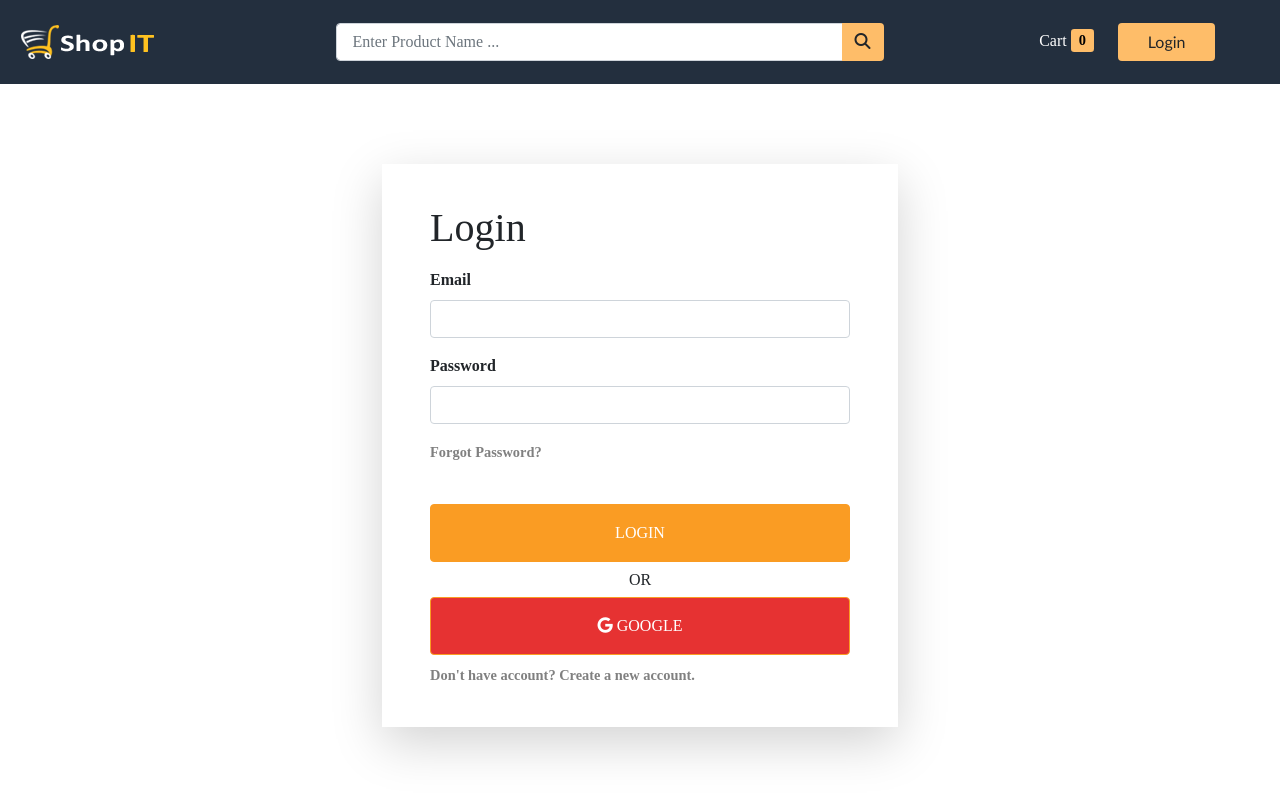
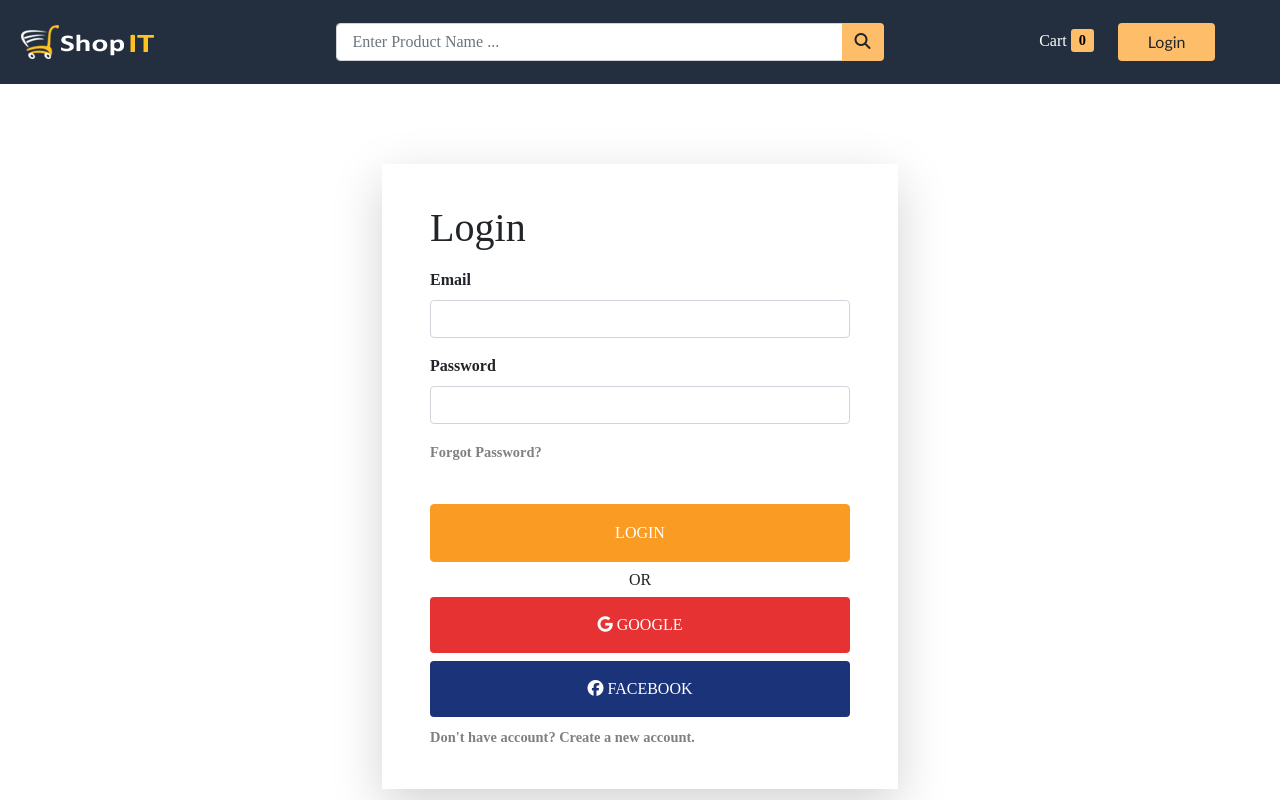
Before and after one commit to tuanfunix99/ShopIT-Ecommerce, a React (Create React App) app in the folder client/: page /login in a window 1280 px wide. Built offline with nearby package versions, Linux system fonts and the light colour scheme; no server answers.

Commit message:
update feature facebook login

```diff
--- a/client/src/components/access/AccessPage.jsx
+++ b/client/src/components/access/AccessPage.jsx
@@ -3,7 +3,7 @@ import { useSelector } from "react-redux";
 
 import "./Access.css";
 
-const AccessPage = ({ children, googleId }) => {
+const AccessPage = ({ children, passportId }) => {
   const { user } = useSelector((state) => state.user);
 
   const templateAlert = (title, message) => {
@@ -24,9 +24,9 @@ const AccessPage = ({ children, googleId }) => {
 
   return (
     <Fragment>
-      {user && !googleId && children}
+      {user && !passportId && children}
       {user &&
-        googleId &&
+        passportId &&
         templateAlert("ACCESS DENIDED", "Account not support this feature.")}
       {!user &&
         templateAlert("ACCESS DENIDED", "Please login to access pages.")}
--- a/client/src/components/ui/button/Button.css
+++ b/client/src/components/ui/button/Button.css
@@ -1,3 +1,9 @@
 .btn-google{
     background: rgb(230, 50, 50) !important;
+    border: 0px;
 }
+
+.btn-facebook{
+    background: rgb(27, 52, 121) !important;
+    border: 0px;
+}
--- a/client/src/pages/login/Login.jsx
+++ b/client/src/pages/login/Login.jsx
@@ -55,6 +55,11 @@ const Login = () => {
   const onLoginGoogle = () => {
     const origin = window.location.origin;
     window.location.replace(origin + "/auth/google");
+  };
+
+  const onLoginFacebook = () =>{
+    const origin = window.location.origin;
+    window.location.replace(origin + "/auth/facebook");
   };
 
   const onChangeHandler = (e) => {
@@ -129,6 +134,15 @@ const Login = () => {
               >
                 <i className="fab fa-google"></i> GOOGLE
               </Button>
+              <Button
+                id="login_button"
+                type="button"
+                className="btn btn-block btn-facebook py-3 mb-2 mt-0"
+                disabled={loading}
+                onClick={onLoginFacebook}
+              >
+                <i class="fab fa-facebook"></i> FACEBOOK
+              </Button>
               <Link to="/signup" className="mt-3 py-3">
                 Don't have account? Create a new account.
               </Link>
--- a/client/src/pages/product/ProductDetail.css
+++ b/client/src/pages/product/ProductDetail.css
@@ -1,3 +1,11 @@
 .control-arrow:hover {
-    background: rgba(255, 255, 255, 0) !important;
+  background: rgba(255, 255, 255, 0) !important;
 }
+
+.carousel.control-next.control-arrow:before {
+  border-left: 8px solid rgb(8, 8, 8);
+}
+
+.carousel-status {
+  display: none;
+}
--- a/client/src/pages/profile/Profile.jsx
+++ b/client/src/pages/profile/Profile.jsx
@@ -35,11 +35,15 @@ const Profile = () => {
           </div>
 
           <div className="col-12 col-md-5">
-            <h4>Full Name</h4>
+            <h4>Username</h4>
             <p>{user && user.username}</p>
 
-            <h4>Email Address</h4>
-            <p>{user && user.email}</p>
+            {user && !user.passportId && (
+              <Fragment>
+                <h4>Email Address</h4>
+                <p>{user && user.email}</p>
+              </Fragment>
+            )}
 
             <h4>Joined On</h4>
             <p>{user && String(user.createdAt).substring(0, 10)}</p>
@@ -51,7 +55,7 @@ const Profile = () => {
                 </Link>
               </Permission>
             )}
-            {user && !user.googleId && (
+            {user && !user.passportId && (
               <Link
                 to="/password/update"
                 className="btn btn-primary btn-block mt-3"
--- a/client/src/pages/profile/UpdatePassword.jsx
+++ b/client/src/pages/profile/UpdatePassword.jsx
@@ -52,7 +52,7 @@ const UpdatePassword = () => {
     <Fragment>
       <Header />
       <MetaData title={"Change Password"} />
-      <AccessPage googleId={user && user.googleId}>
+      <AccessPage passportId={user && user.passportId}>
         <div className="row wrapper">
           <div className="col-10 col-lg-5">
             <form className="shadow-lg" onSubmit={submitHandler}>
--- a/client/src/pages/profile/UpdateProfile.jsx
+++ b/client/src/pages/profile/UpdateProfile.jsx
@@ -108,6 +108,7 @@ const UpdateProfile = ({ history }) => {
                 disabled={loading}
               />
 
+              {user && !user.passportId && (
                 <FormInput
                   label="email"
                   id={"email_field"}
@@ -120,6 +121,7 @@ const UpdateProfile = ({ history }) => {
                   onChange={(e) => setEmail(e.target.value)}
                   disabled={loading}
                 />
+              )}
 
               <div className="form-group">
                 <label htmlFor="avatar_upload">Avatar</label>
--- a/client/src/setupProxy.js
+++ b/client/src/setupProxy.js
@@ -2,6 +2,12 @@ const { createProxyMiddleware } = require("http-proxy-middleware");
 module.exports = function (app) {
   app.use(
     ["/api", "/auth/google"],
+    createProxyMiddleware({
+      target: "http://localhost:5000",
+    })
+  ),
+  app.use(
+    ["/api", "/auth/facebook"],
     createProxyMiddleware({
       target: "http://localhost:5000",
     })
--- a/package.json
+++ b/package.json
@@ -31,6 +31,7 @@
     "mongoose": "^6.1.7",
     "nodemailer": "^6.7.2",
     "passport": "^0.5.2",
+    "passport-facebook": "^3.0.0",
     "passport-google-oauth20": "^2.0.0",
     "pino": "^7.6.4",
     "pino-pretty": "^7.5.0",
```
Also changed, not shown: 1 other file (tests, documents, lock files or other folders). Lines whose indentation alone changed are shown as unchanged.
